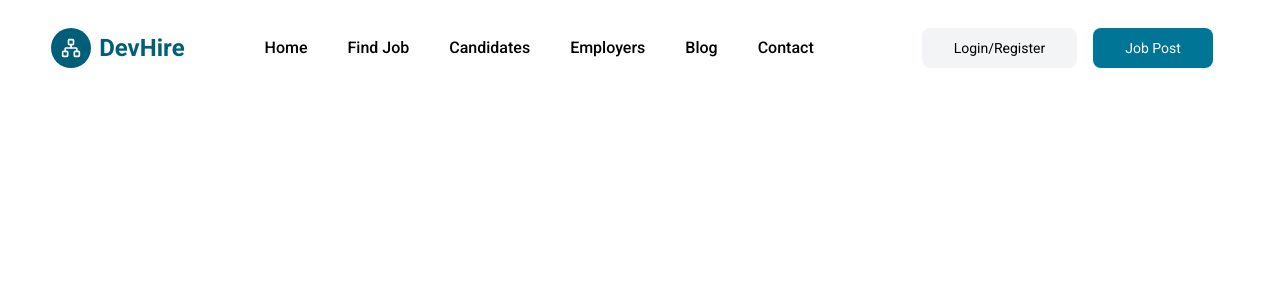
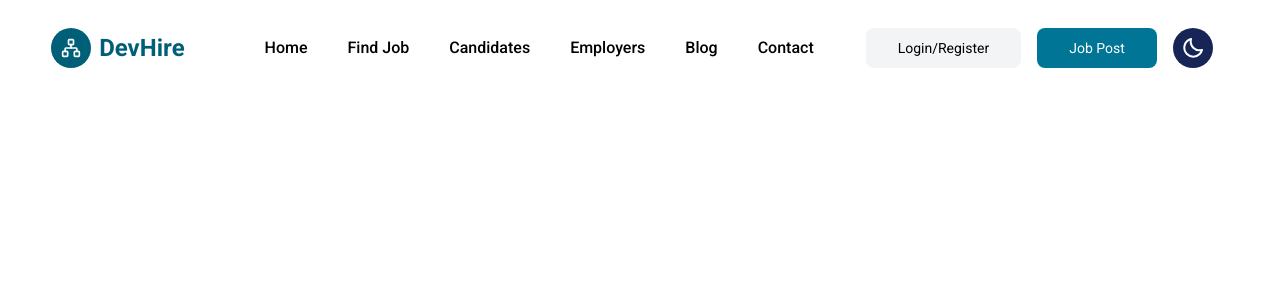
Before and after one commit to Vkpro55/nextjs_project, a Next.js app: page / in a window 1280 px wide. Shown: the top 300 px of the page. Built offline with nearby package versions, Linux system fonts and the light colour scheme.

Commit message:
resolve the issue of the hydration

```diff
--- a/app/globals.css
+++ b/app/globals.css
@@ -1 +1,3 @@
 @import "tailwindcss";
+
+@custom-variant dark (&:where(.dark, .dark *));
--- a/app/layout.tsx
+++ b/app/layout.tsx
@@ -2,10 +2,11 @@ import type { Metadata } from "next";
 import { Roboto } from "next/font/google";
 import "./globals.css";
 import ResponsiveNavbar from "@/components/Home/Navbar/ResponsiveNavbar";
+import Provider from "@/components/Hoc/Provider";
 
 const font = Roboto({
   weight: ["100", "200", "300", "400", "500", "600", "700", "800", "900"],
-  subsets: ['latin']
+  subsets: ["latin"],
 });
 
 export const metadata: Metadata = {
@@ -20,11 +21,11 @@ export default function RootLayout({
 }>) {
   return (
     <html lang="en">
-      <body
-        className={`${font.className} antialiased`}
-      >
-       <ResponsiveNavbar/>
-        {children}
+      <body className={`${font.className} antialiased`}>
+        <Provider>
+          <ResponsiveNavbar />
+          {children}
+        </Provider>
       </body>
     </html>
   );
--- /dev/null
+++ b/components/Helper/ThemeToggler.tsx
@@ -0,0 +1,36 @@
+"use client";
+
+import { useTheme } from "next-themes";
+import { JSX, useEffect, useState } from "react";
+import Circlebutton from "../ui/CircleButton";
+import { BiMoon, BiSun } from "react-icons/bi";
+
+export default function ThemeToggler() {
+  const [mounted, setMounted] = useState(false);
+
+  const { theme, setTheme, systemTheme } = useTheme();
+
+  useEffect(() => {
+    setMounted(true);
+  }, []);
+
+  if (!mounted) return null;
+
+  // after this code never run on the server -> retur null -> useEffect only run in client-side and then only all the code after this will work
+
+  const currentTheme = theme === "system" ? systemTheme : theme;
+
+  const themeHandler = () => {
+    setTheme(currentTheme === "dark" ? "light" : "dark");
+  };
+
+  const iconChanger = (): JSX.Element => {
+    if (currentTheme === "dark") {
+      return <BiSun className="text-white dark:text-black w-7 h-7" />;
+    } else {
+      return <BiMoon className="text-white dark:text-black w-7 h-7" />;
+    }
+  };
+
+  return <Circlebutton themeHandler={themeHandler} icon={iconChanger()} />;
+}
--- /dev/null
+++ b/components/Hoc/Provider.tsx
@@ -0,0 +1,11 @@
+"use client";
+
+import { ThemeProvider } from "next-themes";
+
+export default function Provider({ children }: { children: React.ReactNode }) {
+  return (
+    <ThemeProvider attribute="class" enableSystem defaultTheme="system">
+      {children}
+    </ThemeProvider>
+  );
+}
--- a/components/Home/Navbar/Navbar.tsx
+++ b/components/Home/Navbar/Navbar.tsx
@@ -1,5 +1,6 @@
 "use client";
 
+import ThemeToggler from "@/components/Helper/ThemeToggler";
 import Button from "@/components/ui/Button";
 import { NavLinks } from "@/constant/constant";
 import Link from "next/link";
@@ -14,31 +15,32 @@ interface NavbarProps {
 export default function Navbar({ openNav }: NavbarProps) {
   const [navBg, setNavBg] = useState(false);
 
+  // Only run scroll logic on client
  useEffect(() => {
   const handler = () => {
-      if (window.scrollY >= 90) setNavBg(true);
-      if (window.scrollY < 90) setNavBg(false);
+    setNavBg(window.scrollY >= 90);
   };
 
+  handler(); // run once on mount (client ONLY)
+
   window.addEventListener("scroll", handler);
-
-    return () => {
-      window.removeEventListener("scroll", handler);
-    };
+  return () => window.removeEventListener("scroll", handler);
 }, []);
 
   return (
     <div
       className={`w-full transition-all duration-200 h-[12vh] z-10000 fixed ${
-        navBg ? "bg-white shadow-md" : "fixed"
+        navBg ? "bg-white shadow-md" : ""
       }`}
     >
       <div className="flex items-center justify-between h-full w-[92%] mx-auto">
+
         {/* FIRST PART */}
         <div className="flex items-center sm:space-x-20">
+
           {/* LOGO */}
           <div className="flex items-center space-x-2">
-            <div className="w-10 h-10 bg-cyan-800 rounded-full flex justify-center items-center flex-col">
+            <div className="w-10 h-10 bg-cyan-800 rounded-full flex justify-center items-center">
               <LuNetwork className="w-5 h-5 text-white" />
             </div>
             <h1 className="text-xl hidden sm:block md:text-2xl text-cyan-800 font-bold">
@@ -48,8 +50,7 @@ export default function Navbar({ openNav }: NavbarProps) {
 
           {/* NAVLINKS */}
           <div className="hidden lg:flex items-center space-x-10">
-            {NavLinks.map((link) => {
-              return (
+            {NavLinks.map((link) => (
               <Link
                 key={link.id}
                 href={link.url}
@@ -57,8 +58,7 @@ export default function Navbar({ openNav }: NavbarProps) {
               >
                 <p>{link.label}</p>
               </Link>
-              );
-            })}
+            ))}
           </div>
         </div>
 
@@ -68,10 +68,15 @@ export default function Navbar({ openNav }: NavbarProps) {
           <Button variant="secondary">Job Post</Button>
 
           {/* Theme Toggler */}
+          <ThemeToggler />
 
           {/* Burger Menu */}
-          <HiBars3BottomRight onClick={openNav} className="w-8 h-8 cursor-pointer text-black lg:hidden" />
+          <HiBars3BottomRight
+            onClick={openNav}
+            className="w-8 h-8 cursor-pointer text-black lg:hidden"
+          />
         </div>
+
       </div>
     </div>
   );
--- /dev/null
+++ b/components/ui/CircleButton.tsx
@@ -0,0 +1,30 @@
+import { JSX } from "react";
+
+type variantType = "primary";
+
+interface ButtonProps {
+  variant?: variantType;
+  themeHandler: () => void;
+  icon: JSX.Element
+}
+
+const baseStyles =
+  "p-2 w-10 h-10 rounded-full cursor-pointer flex justify-center items-center";
+const variants: Record<variantType, string> = {
+  primary: "bg-blue-950 dark:bg-white",
+};
+
+export default function Circlebutton({
+  variant = "primary",
+  themeHandler,
+  icon,
+}: ButtonProps) {
+  return (
+    <button
+      onClick={themeHandler}
+      className={`${baseStyles} ${variants[variant]}`}
+    >
+      {icon}
+    </button>
+  );
+}
--- a/package.json
+++ b/package.json
@@ -10,6 +10,7 @@
   },
   "dependencies": {
     "next": "16.0.3",
+    "next-themes": "^0.4.6",
     "react": "19.2.0",
     "react-dom": "19.2.0",
     "react-icons": "^5.5.0"
```
Also changed, not shown: 1 other file (tests, documents, lock files or other folders). Lines whose indentation alone changed are shown as unchanged.
